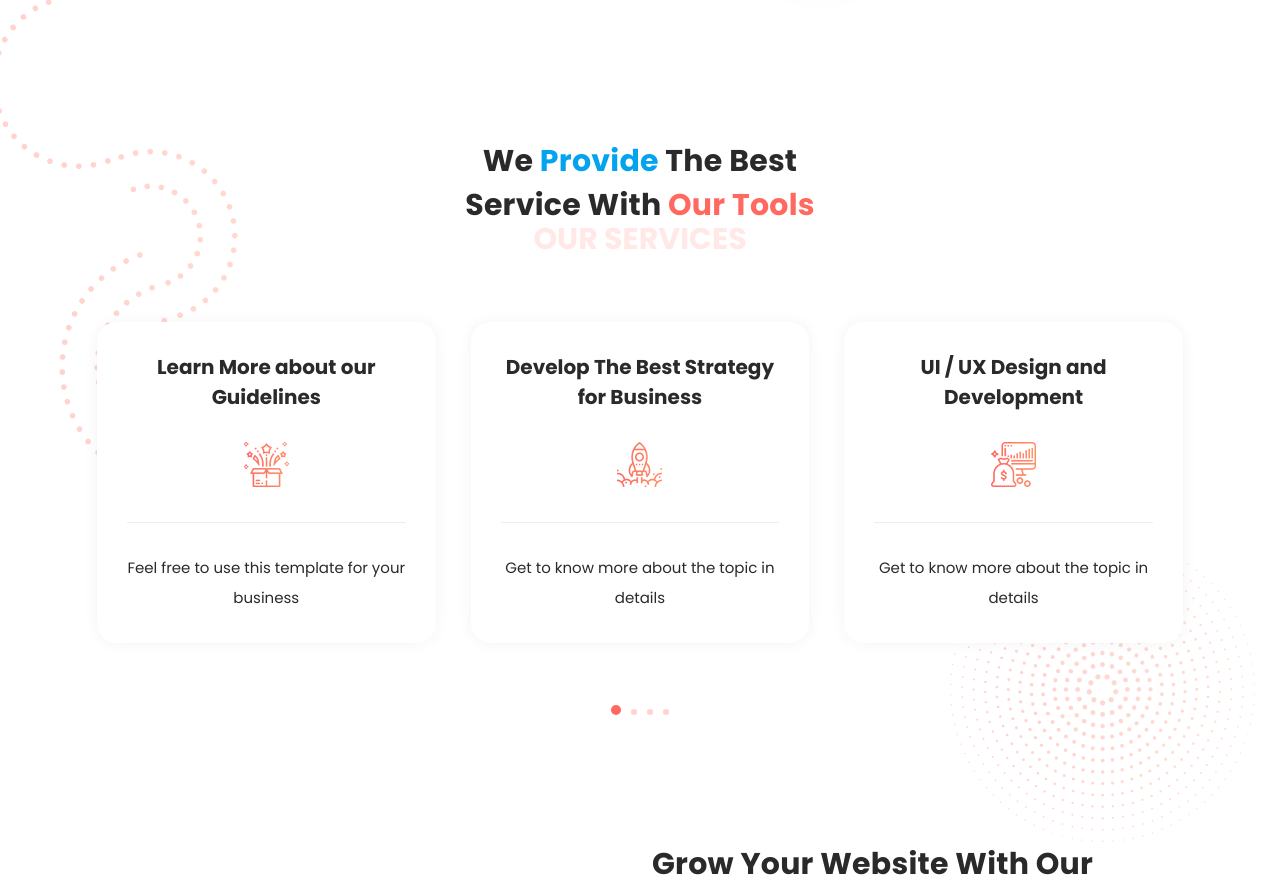
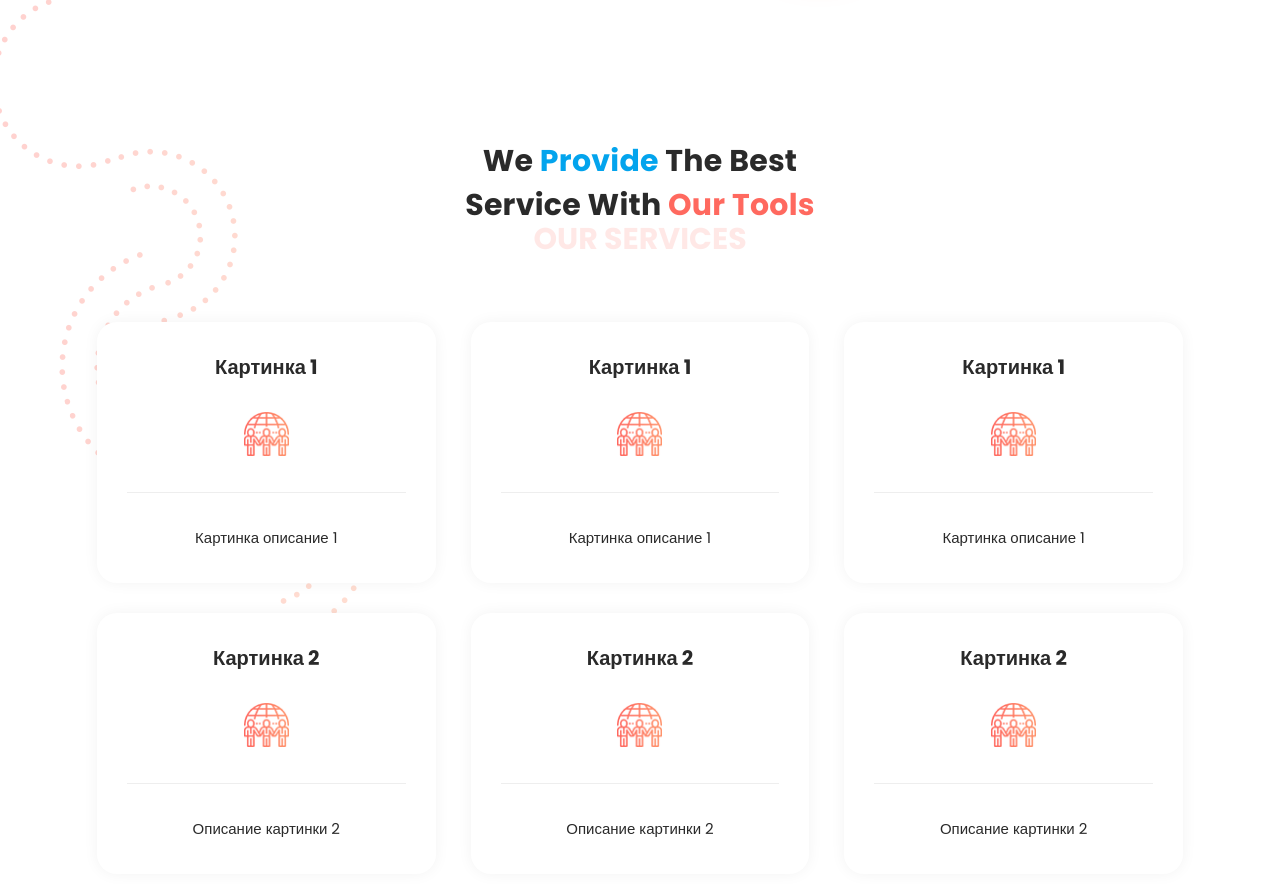
Before and after one commit to ZhanbolotAbdrasilov17/django_database_lesson, a Django app: template database/templates/index.html in a window 1280 px wide. Shown: the part 767-1651 px from the top of the page. Run offline with Django 4.2, Linux system fonts and the light colour scheme; the template is opened without the code that fills it: values that come from a table or form of the project are taken from there, others are empty; data comes from the database, SQL or seed files in the repository; both versions use the stored data as it was after the commit; parts of the project's set-up code (start-up, migrations or seed data) failed here and were passed over; some libraries are stand-ins or nearby versions.

Commit message:
second commit

```diff
--- a/database/templates/index.html
+++ b/database/templates/index.html
@@ -150,70 +150,19 @@ https://templatemo.com/tm-565-onix-digital
         </div>
       </div>
       <div class="row">
+        {% for gal in up_gallery %}
         <div class="col-lg-12">
           <div class="owl-carousel owl-services">
+
             <div class="item">
-              <h4>Learn More about our Guidelines</h4>
-              <div class="icon"><img src="{% static 'images/service-icon-01.png' %}" alt=""></div>
-              <p>Feel free to use this template for your business</p>
+              <h4>{{gal.title}}</h4>
+              <div class="icon"><img src="{{gal.image.url}}" alt=""></div>
+              <p>{{gal.main_text}}</p>
             </div>
-            <div class="item">
-              <h4>Develop The Best Strategy for Business</h4>
-              <div class="icon"><img src="{% static 'images/service-icon-02.png' %}" alt=""></div>
-              <p>Get to know more about the topic in details</p>
-            </div>
-            <div class="item">
-              <h4>UI / UX Design and Development</h4>
-              <div class="icon"><img src="{% static 'images/service-icon-03.png' %}" alt=""></div>
-              <p>Get to know more about the topic in details</p>
-            </div>
-            <div class="item">
-              <h4>Discover &amp; Explore our SEO Tips</h4>
-              <div class="icon"><img src="{% static 'images/service-icon-04.png' %}" alt=""></div>
-              <p>Feel free to use this template for your business</p>
-            </div>
-            <div class="item">
-              <h4>Optimizing your websites for Speed</h4>
-              <div class="icon"><img src="assets/images/service-icon-01.png" alt=""></div>
-              <p>Get to know more about the topic in details</p>
-            </div>
-            <div class="item">
-              <h4>See The Strategy In The Market</h4>
-              <div class="icon"><img src="assets/images/service-icon-02.png" alt=""></div>
-              <p>Get to know more about the topic in details</p>
-            </div>
-            <div class="item">
-              <h4>Best Content Ideas for your pages</h4>
-              <div class="icon"><img src="assets/images/service-icon-03.png" alt=""></div>
-              <p>Feel free to use this template for your business</p>
-            </div>
-            <div class="item">
-              <h4>Optimizing Speed for your web pages</h4>
-              <div class="icon"><img src="assets/images/service-icon-04.png" alt=""></div>
-              <p>Get to know more about the topic in details</p>
-            </div>
-            <div class="item">
-              <h4>Accessibility for mobile viewing</h4>
-              <div class="icon"><img src="assets/images/service-icon-01.png" alt=""></div>
-              <p>Get to know more about the topic in details</p>
-            </div>
-            <div class="item">
-              <h4>Content Ideas for your next project</h4>
-              <div class="icon"><img src="assets/images/service-icon-02.png" alt=""></div>
-              <p>Feel free to use this template for your business</p>
-            </div>
-            <div class="item">
-              <h4>UI &amp; UX Design &amp; Development</h4>
-              <div class="icon"><img src="assets/images/service-icon-03.png" alt=""></div>
-              <p>Get to know more about the topic in details</p>
-            </div>
-            <div class="item">
-              <h4>Discover the digital marketing trend</h4>
-              <div class="icon"><img src="assets/images/service-icon-04.png" alt=""></div>
-              <p>Get to know more about the topic in details</p>
-            </div>
+
           </div>
         </div>
+        {% endfor %}
       </div>
     </div>
   </div>
--- a/database/web_site/views.py
+++ b/database/web_site/views.py
@@ -1,4 +1,7 @@
 from django.shortcuts import render
+from .models import *
 
 def home(request):
-    return render(request, 'index.html')
+    up_gallery = UpImages.objects.all()
+    context = {'up_gallery': up_gallery}
+    return render(request, 'index.html', context)
```
Also changed, not shown: database/db.sqlite3, database/media/up_images/service-icon-04.png (added), database/media/up_images/service-icon-04_cC4s7iv.png (added), database/media/up_images/service-icon-04_o3ILcyK.png (added).
